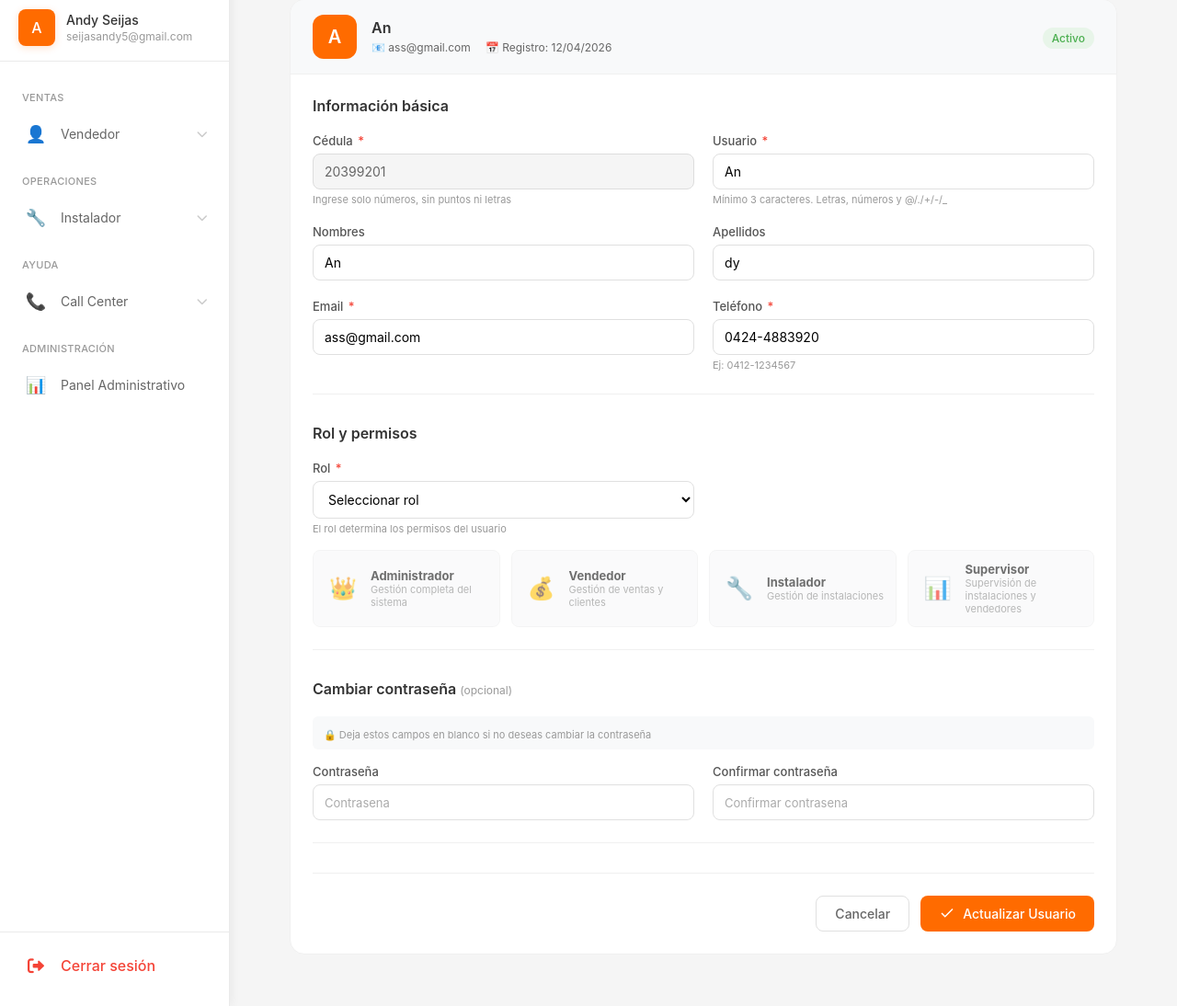
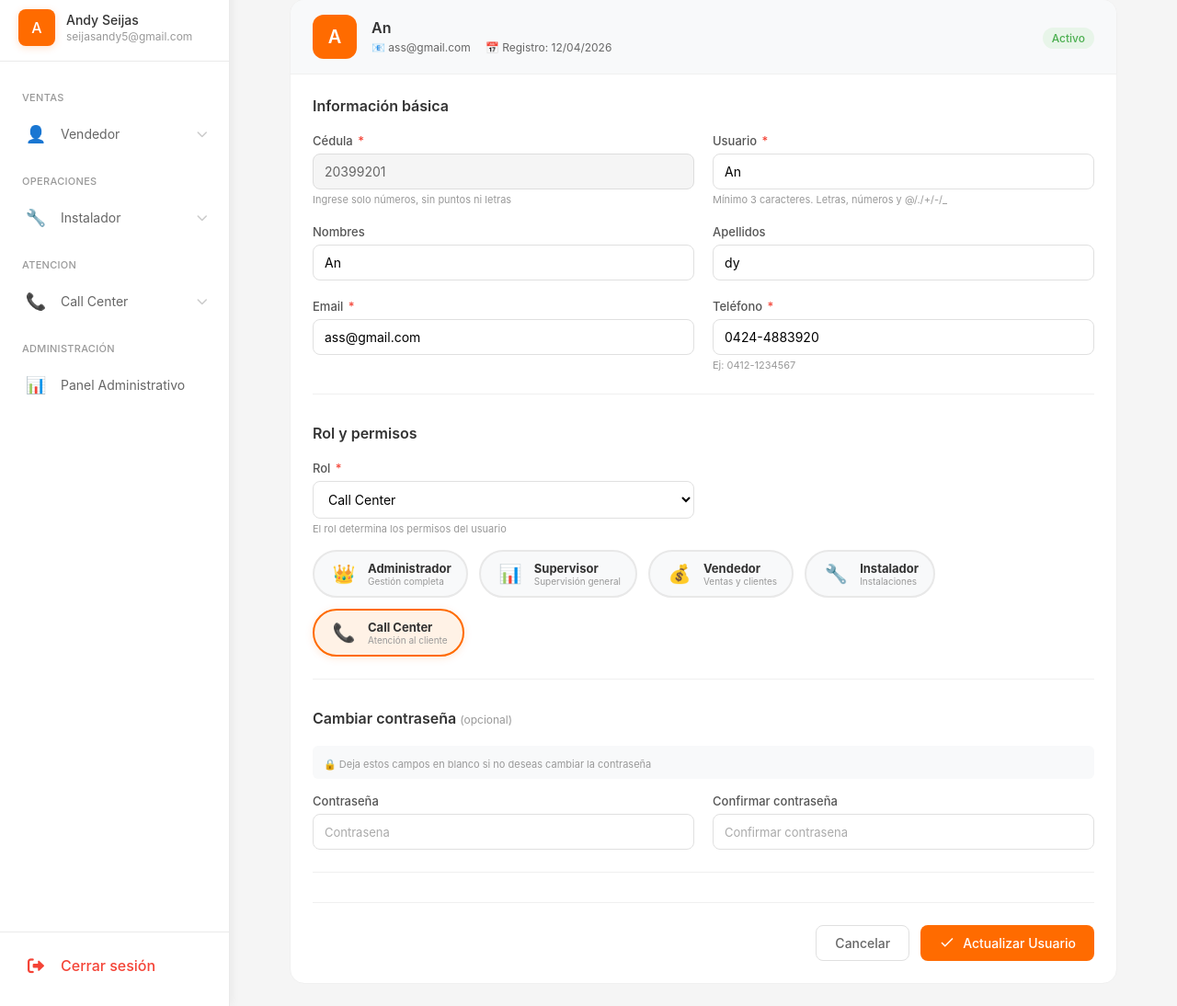
Before and after one commit to andy12seijas/Aplicacion-Web-VTC, a Django app: page /usuario/23/editar in a window 1280 px wide. Shown: the part 99-1193 px from the top of the page at 92% size. Run offline with Django 4.2, Linux system fonts and the light colour scheme; a user stored in the database is signed in; data comes from the database, SQL or seed files in the repository; both versions use the stored data as it was after the commit.

Commit message:
SOLUCION SOPORTE

```diff
--- a/myapp/forms.py
+++ b/myapp/forms.py
@@ -89,6 +89,7 @@ class UsuarioForm(forms.ModelForm):
             ('Vendedor', 'Vendedor'),
             ('Instalador', 'Instalador'),
             ('Supervisor', 'Supervisor'),
+            ('Call Center', 'Call Center'),
         ],
         required=True,
         widget=forms.Select(attrs={
--- a/myapp/templates/Admin/crear_usuario.html
+++ b/myapp/templates/Admin/crear_usuario.html
@@ -164,34 +164,41 @@
                     </div>
                 </div>
 
-                <!-- Info de roles -->
-                <div class="roles-info">
+                <!-- Roles info - Organizados en fila horizontal -->
+                <div class="roles-info-horizontal">
                     <div class="role-badge" data-role="admin">
                         <span class="role-icon">👑</span>
                         <div class="role-text">
                             <strong>Administrador</strong>
-                            <small>Gestión completa del sistema</small>
+                            <small>Gestión completa</small>
+                        </div>
+                    </div>
+                    <div class="role-badge" data-role="supervisor">
+                        <span class="role-icon">📊</span>
+                        <div class="role-text">
+                            <strong>Supervisor</strong>
+                            <small>Supervisión general</small>
                         </div>
                     </div>
                     <div class="role-badge" data-role="vendedor">
                         <span class="role-icon">💰</span>
                         <div class="role-text">
                             <strong>Vendedor</strong>
-                            <small>Gestión de ventas y clientes</small>
+                            <small>Ventas y clientes</small>
                         </div>
                     </div>
                     <div class="role-badge" data-role="instalador">
                         <span class="role-icon">🔧</span>
                         <div class="role-text">
                             <strong>Instalador</strong>
-                            <small>Gestión de instalaciones</small>
+                            <small>Instalaciones</small>
                         </div>
                     </div>
-                    <div class="role-badge" data-role="supervisor">
-                        <span class="role-icon">📊</span>
+                    <div class="role-badge" data-role="callcenter">
+                        <span class="role-icon">📞</span>
                         <div class="role-text">
-                            <strong>Supervisor</strong>
-                            <small>Supervisión de instalaciones y vendedores</small>
+                            <strong>Call Center</strong>
+                            <small>Atención al cliente</small>
                         </div>
                     </div>
                 </div>
@@ -481,54 +488,37 @@
         font-size: 14px;
     }
 
-    /* Roles info */
-    .roles-info {
-        display: grid;
-        grid-template-columns: repeat(4, 1fr);
+    /* Roles info - HORIZONTAL */
+    .roles-info-horizontal {
+        display: flex;
+        flex-wrap: wrap;
         gap: 12px;
         margin-top: 16px;
+        justify-content: flex-start;
     }
 
     .role-badge {
         display: flex;
         align-items: center;
         gap: 10px;
-        padding: 12px;
+        padding: 10px 16px;
         background: #f8f9fa;
-        border-radius: 8px;
-        border: 1px solid #f0f0f0;
+        border-radius: 40px;
+        border: 2px solid #e8e8e8;
         transition: all 0.2s;
-        opacity: 0.7;
+        cursor: pointer;
+        flex: 0 0 auto;
     }
 
     .role-badge.selected {
-        opacity: 1;
-        border-width: 2px;
-    }
-
-    .role-badge[data-role="admin"].selected {
         border-color: #ff6b00;
         background: #fff2e6;
-    }
-
-    .role-badge[data-role="vendedor"].selected {
-        border-color: #2196f3;
-        background: #e3f2fd;
-    }
-
-    .role-badge[data-role="instalador"].selected {
-        border-color: #4caf50;
-        background: #e8f5e9;
-    }
-
-    .role-badge[data-role="supervisor"].selected {
-        border-color: #9C27B0;
-        background: #F3E5F5;
+        box-shadow: 0 2px 8px rgba(255, 107, 0, 0.15);
     }
 
     .role-icon {
-        font-size: 24px;
-        min-width: 40px;
+        font-size: 20px;
+        min-width: 32px;
         text-align: center;
     }
 
@@ -543,7 +533,7 @@
     }
 
     .role-text small {
-        font-size: 11px;
+        font-size: 10px;
         color: #999;
     }
 
@@ -619,8 +609,14 @@
             gap: 16px;
         }
 
-        .roles-info {
-            grid-template-columns: 1fr;
+        .roles-info-horizontal {
+            flex-wrap: wrap;
+        }
+
+        .role-badge {
+            flex: 1;
+            min-width: calc(50% - 6px);
+            justify-content: center;
         }
 
         .form-actions {
@@ -642,6 +638,12 @@
             gap: 4px;
         }
     }
+
+    @media (max-width: 480px) {
+        .role-badge {
+            min-width: 100%;
+        }
+    }
 </style>
 
 <script>
@@ -657,12 +659,14 @@
 
             if (selected === 'Administrador') {
                 document.querySelector('.role-badge[data-role="admin"]').classList.add('selected');
+            } else if (selected === 'Supervisor') {
+                document.querySelector('.role-badge[data-role="supervisor"]').classList.add('selected');
             } else if (selected === 'Vendedor') {
                 document.querySelector('.role-badge[data-role="vendedor"]').classList.add('selected');
             } else if (selected === 'Instalador') {
                 document.querySelector('.role-badge[data-role="instalador"]').classList.add('selected');
-            } else if (selected === 'Supervisor') {
-                document.querySelector('.role-badge[data-role="supervisor"]').classList.add('selected');
+            } else if (selected === 'Call Center') {
+                document.querySelector('.role-badge[data-role="callcenter"]').classList.add('selected');
             }
         }
 
@@ -672,6 +676,28 @@
         // Actualizar al cambiar
         rolSelect.addEventListener('change', updateRoleHighlight);
     }
+
+    // Hacer clic en los badges para seleccionar el rol
+    document.querySelectorAll('.role-badge').forEach(badge => {
+        badge.addEventListener('click', function() {
+            const role = this.getAttribute('data-role');
+            if (role === 'admin') {
+                rolSelect.value = 'Administrador';
+            } else if (role === 'supervisor') {
+                rolSelect.value = 'Supervisor';
+            } else if (role === 'vendedor') {
+                rolSelect.value = 'Vendedor';
+            } else if (role === 'instalador') {
+                rolSelect.value = 'Instalador';
+            } else if (role === 'callcenter') {
+                rolSelect.value = 'Call Center';
+            }
+
+            // Disparar evento change
+            const event = new Event('change');
+            rolSelect.dispatchEvent(event);
+        });
+    });
 
     // Validación de contraseñas
     document.getElementById('userForm')?.addEventListener('submit', function(e) {
--- a/myapp/templates/Inicio_De_Sesion/base.html
+++ b/myapp/templates/Inicio_De_Sesion/base.html
@@ -696,8 +696,8 @@
                 {% endif %}
 
                 <!-- SECCIÓN CALL CENTER - SOLO PARA ADMIN Y SUPERUSUARIO -->
-                {% if user.is_superuser or user.groups.all.0.name == 'Administrador' %}
-                <div class="menu-section">AYUDA</div>
+                {% if user.is_superuser or user.groups.all.0.name == 'Administrador' or user.groups.all.0.name == 'Call Center' %}
+                <div class="menu-section">ATENCION</div>
 
                 <div class="menu-item" onclick="toggleSubmenu(this, 'callcenterSubmenu')">
                     <span class="menu-icon">📞</span>
--- a/myapp/templates/landing/index.html
+++ b/myapp/templates/landing/index.html
@@ -736,11 +736,11 @@
                             <i class="fas fa-sign-in-alt"></i> Iniciar Sesión
                         </a>
                     </li>
-                    <li class="nav-item">
+                    <!--<li class="nav-item">
                         <a class="nav-btn btn-report" href="{% url 'reportar_pago' %}">
                             <i class="fas fa-credit-card"></i> Reportar Pago
                         </a>
-                    </li>
+                    </li>-->
                     <li class="nav-item">
                         <a class="nav-btn btn-soporte" href="{% url 'reportar_soporte' %}">
                             <i class="fas fa-headset"></i> Soporte
--- a/myapp/urls.py
+++ b/myapp/urls.py
@@ -89,7 +89,7 @@ urlpatterns = [
     path('nomina/vendedor/<int:vendedor_id>/', detalle_nomina_vendedor, name='detalle_nomina_vendedor'),
     path('nomina/recalcular/', recalcular_nomina, name='recalcular_nomina'),
     #Soporte
-    path('soportes/',gestion_soportes, name='gestion_soportes'),
+    path('soportes/interno/',gestion_soportes, name='gestion_soportes'),
 
     # Tickets
     path('soportes/ticket/crear/', crear_ticket, name='crear_ticket'),
@@ -163,7 +163,7 @@ path('api/semanas-disponibles-instaladores/', semanas_disponibles_instaladores_a
     path('crear-soporte-cliente/', crear_soporte_cliente, name='crear_soporte_cliente'),
 
 
-    path('gestion-soportes/', gestion_soportes, name='gestion_soportes_cliente'),
+    path('gestion-soportes/cliente/', gestion_soportes_cliente, name='gestion_soportes_cliente'),
     path('marcar-soporte-leido/<int:soporte_id>/', marcar_soporte_leido, name='marcar_soporte_leido'),
     path('ver-detalle-soporte/<int:soporte_id>/',ver_detalle_soporte, name='ver_detalle_soporte'),
 
--- a/myapp/views_reporte.py
+++ b/myapp/views_reporte.py
@@ -24,8 +24,9 @@ def reporte_vendedor(request):
     es_vendedor = request.user.groups.filter(name='Vendedor').exists()
     es_supervisor = request.user.groups.filter(name='Supervisor').exists()
     es_instalador = request.user.groups.filter(name='Instalador').exists()
+    es_callcenter = request.user.groups.filter(name='Call Center').exists()
 
-    if not (es_admin or es_vendedor or es_supervisor or es_instalador):
+    if not (es_admin or es_vendedor or es_supervisor or es_instalador or es_callcenter):
         messages.error(request, 'No tienes permisos para acceder a esta página.')
         return redirect('dashboard')
 
--- a/myapp/views_validacion_soporte.py
+++ b/myapp/views_validacion_soporte.py
@@ -10,7 +10,7 @@ from .models import SoporteCliente, ContratoCliente, ClienteExterno
 
 
 @staff_member_required
-def gestion_soportes(request):
+def gestion_soportes_cliente(request):
     """Vista para gestionar los soportes/reclamos de clientes (Call Center)"""
 
     # Obtener parámetros
```
Also changed, not shown: myapp/templates/Admin/ver_usuario.html (+79 -42 lines), myapp/views_admin.py (+82 -15 lines), db.sqlite3.
